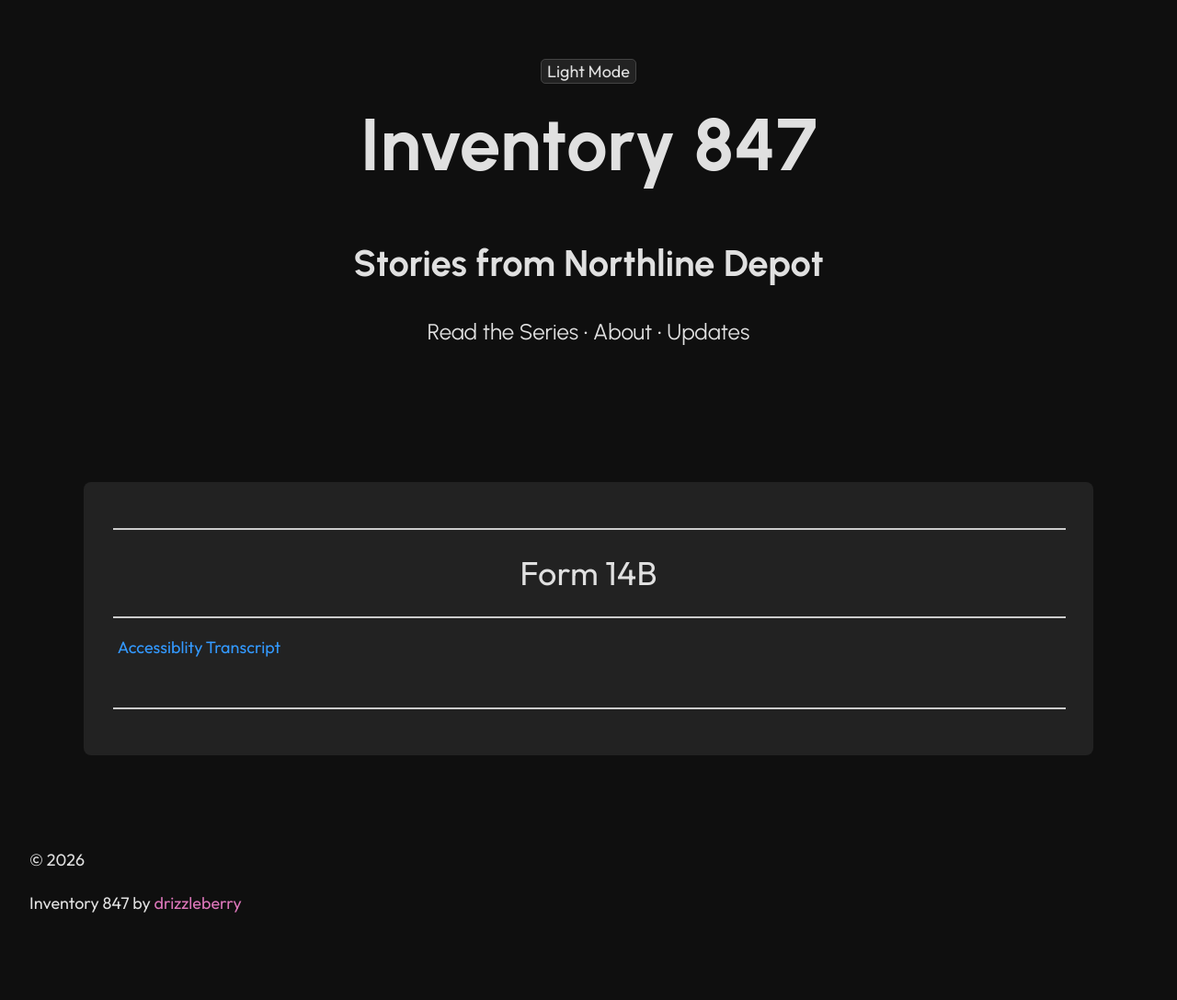
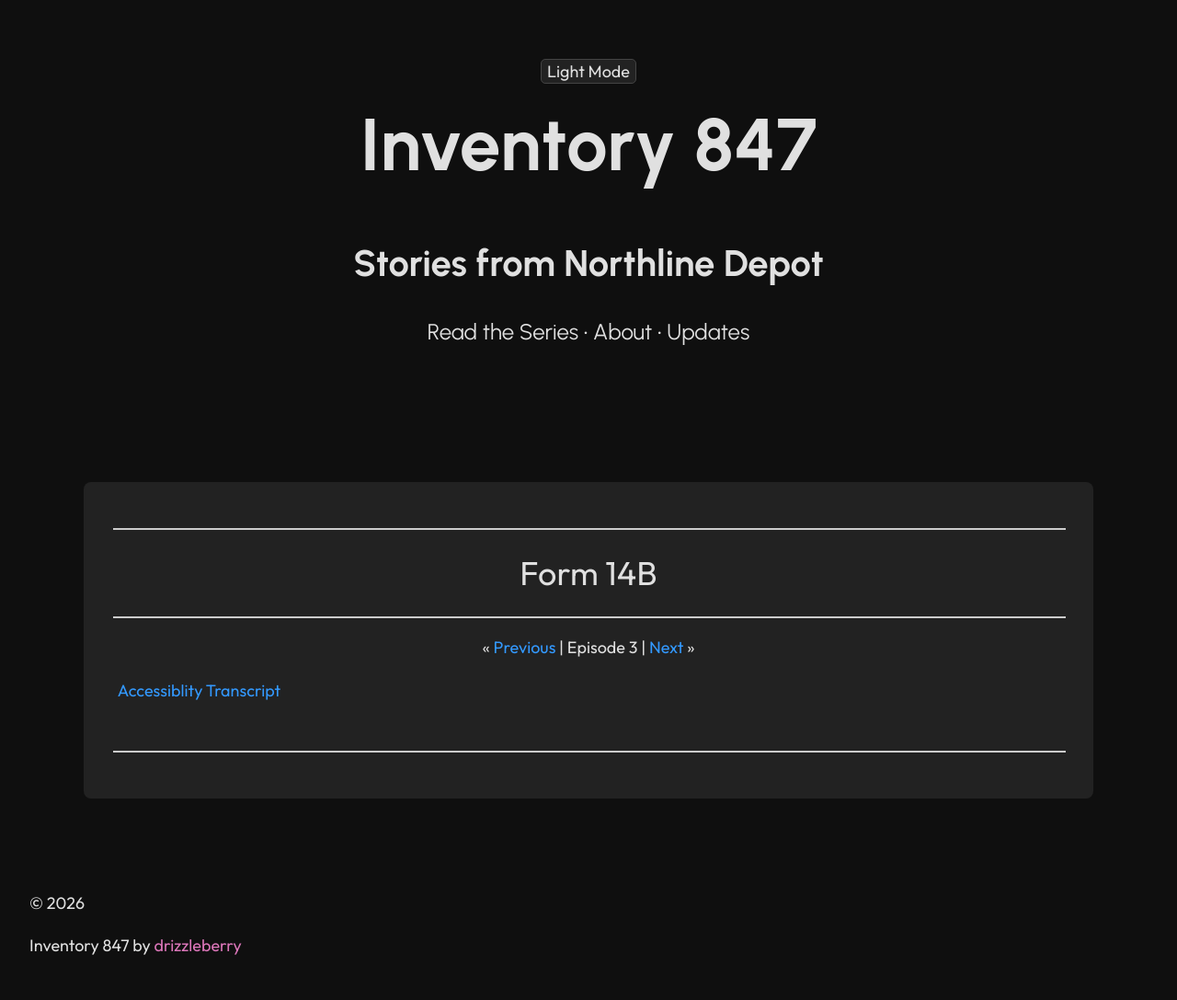
Before and after one commit to drizzleberry/drizzleberry.github.io, a Jekyll site: the page built from pages/episodes/form-14b.html, in a window 1280 px wide. Shown: the whole page at 92% size. Built offline with Jekyll 4.4.1, drawn with Linux system fonts in a browser that asks for light colours; a script that is not in the unit is left out; before the commit the page ends 1040 px from its top, so only the background shows below that.

Commit message:
Update form-14b.html

```diff
--- a/pages/episodes/form-14b.html
+++ b/pages/episodes/form-14b.html
@@ -4,6 +4,10 @@ title: Form 14B
 permalink: /3/
 date: 2026 Oct 10
 ---
+
+<div class="episode-nav">
+« <a href="/2/">Previous</a> | Episode 3 | <a href="/4/">Next</a> »
+</div>
 
 <a href="/3/transcript/" style="text-align: center;">Accessiblity Transcript</a>
 <div id="pdf-pages"></div>
```
